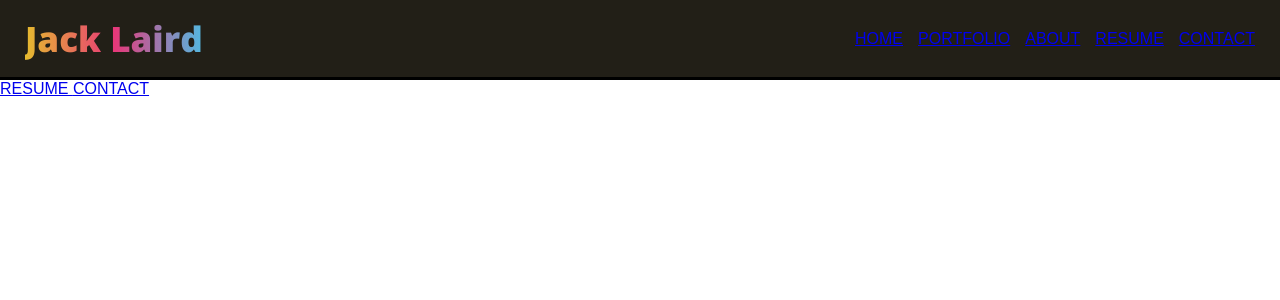
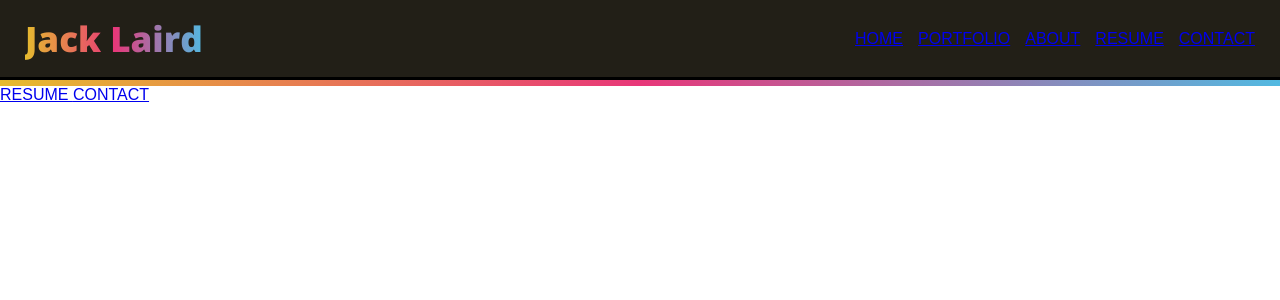
Before and after one commit to JackLaird0/personal-website, a React (Create React App) app: page / in a window 1280 px wide. Shown: the top 300 px of the page. Built offline with nearby package versions, Linux system fonts and the light colour scheme.

Commit message:
Add border to bottom of navbar

```diff
--- a/src/Components/App.js
+++ b/src/Components/App.js
@@ -1,7 +1,7 @@
 import React, { Component } from 'react';
-import logo from '../logo.svg';
 import './App.css';
 import NavBar from '../Containers/NavBar/NavBar';
+import NavBarBorder from '../Containers/NavBarBorder/NavBarBorder';
 import Home from '../Containers/Home/Home';
 import Portfolio from '../Containers/Portfolio/Portfolio';
 import Contact from '../Containers/Contact/Contact';
@@ -13,6 +13,7 @@ class App extends Component {
     return (
       <div className="App">
         <Route path='/' component={NavBar} />
+        <Route path='/' component={NavBarBorder} />
         <Route exact path='/' component={Home} />
         <Route path='portfolio' component={Portfolio} />
         <Route path='contact' component={Contact} />
--- /dev/null
+++ b/src/Containers/NavBarBorder/NavBarBorder.css
@@ -0,0 +1,4 @@
+.nav-border {
+  height: 6px;
+  background-image: -webkit-linear-gradient(left, #e6bb2e,#e83779,#52b9e1);
+}
--- /dev/null
+++ b/src/Containers/NavBarBorder/NavBarBorder.js
@@ -0,0 +1,17 @@
+import React, { Component } from 'react';
+import './NavBarBorder.css';
+
+class NavBarBorder extends Component {
+  constructor() {
+    super()
+  }
+
+  render () {
+    return (
+      <div className="nav-border">
+      </div>
+    )
+  }
+}
+
+export default NavBarBorder;
```
